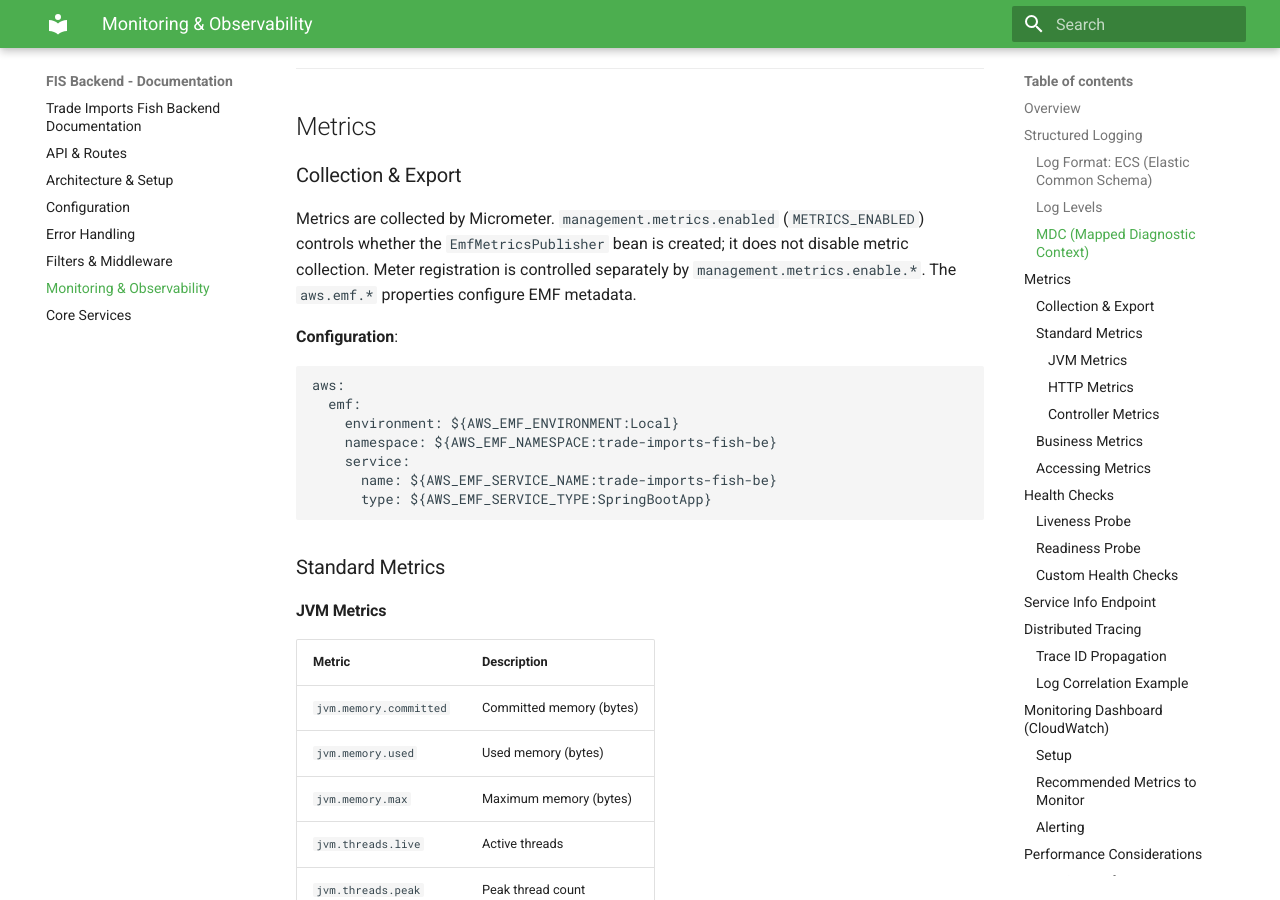
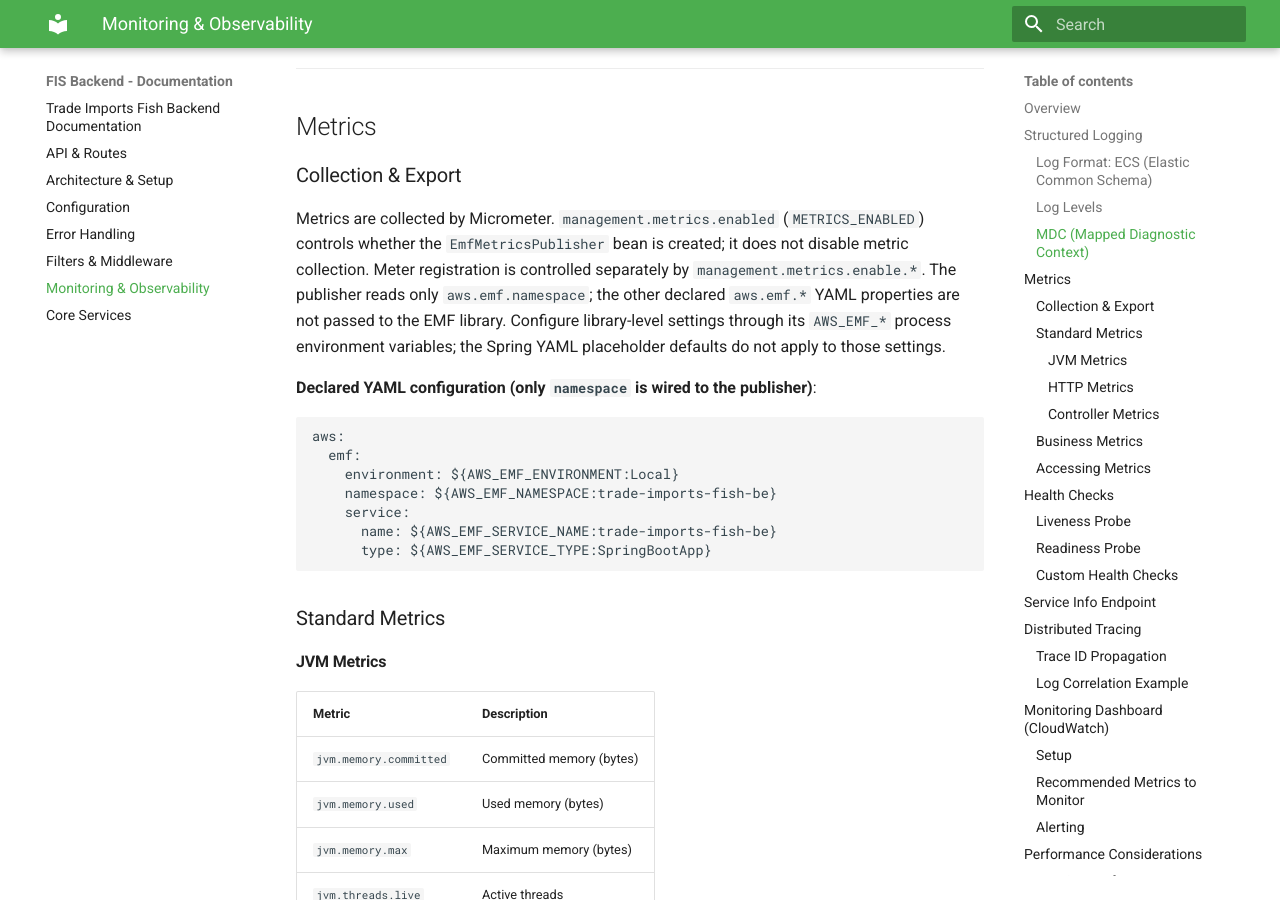
Before and after one commit to DEFRA/trade-imports-fish-be, an MkDocs documentation site: the page built from docs/monitoring.md, in a window 1280 px wide and 900 px high, scrolled down 1971 px. Built offline with MkDocs 1.6.1 and Material for MkDocs 9.7.7, drawn with Linux system fonts in a browser that asks for light colours.

Commit message:
Update Micrometer metrics collection details
Clarified EMF metadata configuration and publisher settings.

Co-authored-by: Copilot Autofix powered by AI <175728472+Copilot@users.noreply.github.com>

````diff
--- a/docs/monitoring.md
+++ b/docs/monitoring.md
@@ -80,9 +80,9 @@ trace.id: "550e8400-e29b-41d4-a716-446655440000"
 
 ### Collection & Export
 
-Metrics are collected by Micrometer. `management.metrics.enabled` (`METRICS_ENABLED`) controls whether the `EmfMetricsPublisher` bean is created; it does not disable metric collection. Meter registration is controlled separately by `management.metrics.enable.*`. The `aws.emf.*` properties configure EMF metadata.
+Metrics are collected by Micrometer. `management.metrics.enabled` (`METRICS_ENABLED`) controls whether the `EmfMetricsPublisher` bean is created; it does not disable metric collection. Meter registration is controlled separately by `management.metrics.enable.*`. The publisher reads only `aws.emf.namespace`; the other declared `aws.emf.*` YAML properties are not passed to the EMF library. Configure library-level settings through its `AWS_EMF_*` process environment variables; the Spring YAML placeholder defaults do not apply to those settings.
 
-**Configuration**:
+**Declared YAML configuration (only `namespace` is wired to the publisher)**:
 
 ```yaml
 aws:
````
